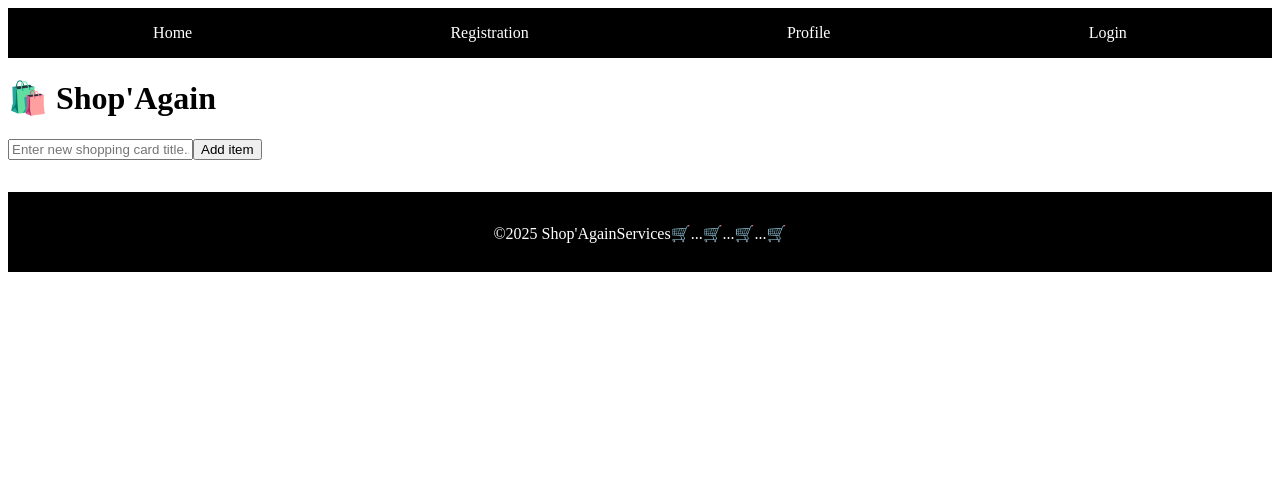
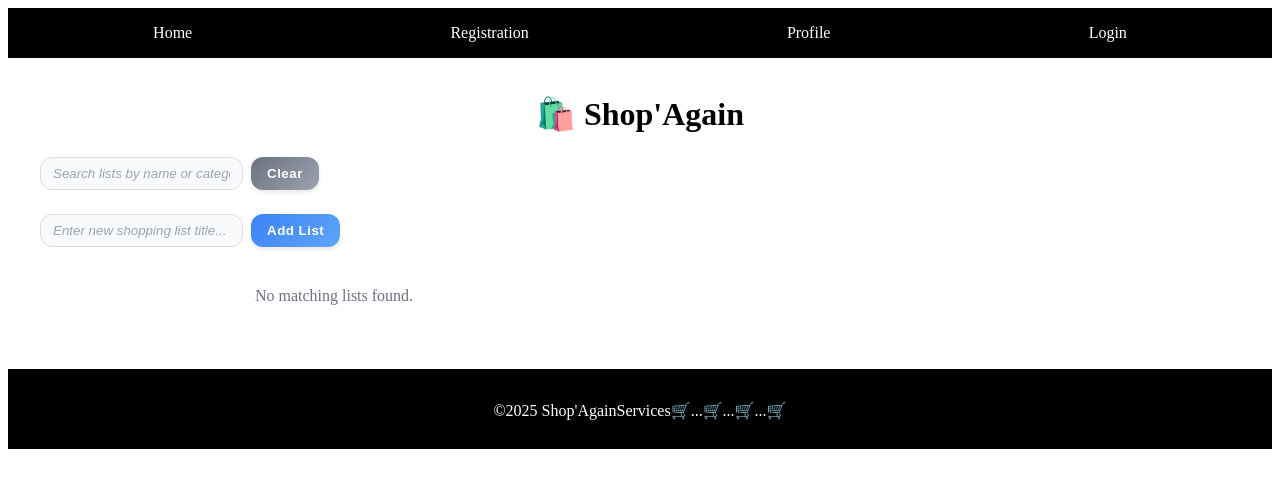
Before and after one commit to Sbonelo2/Task-5--Shopping-List-App, a React (Vite) app: page /home in a window 1280 px wide. Shown: the top 488 px of the page. Built offline with nearby package versions, Linux system fonts and the light colour scheme.

Commit message:
feat home.css

```diff
--- a/Store.ts
+++ b/Store.ts
@@ -10,7 +10,8 @@
         login: LoginReducer,
         register: RegisterReducer,
         profile: ProfileReducer,
-        home: HomeReducer,
+    home: HomeReducer,
+
 
   },
 });
--- a/src/Features/HomeSlice.ts
+++ b/src/Features/HomeSlice.ts
@@ -1,7 +1,6 @@
 import { createSlice, type PayloadAction } from "@reduxjs/toolkit";
 import { v4 as uuidv4 } from "uuid";
 
-// Define sub-item structure
 export interface SubItem {
   id: string;
   name: string;
@@ -12,7 +11,6 @@
   date: string;
 }
 
-// Define card (list) structure
 export interface ShoppingList {
   id: string;
   title: string;
@@ -20,41 +18,52 @@
   subItems: SubItem[];
 }
 
-// Define full slice state
 interface HomeState {
   lists: ShoppingList[];
 }
 
+//   saved lists from localStorage
+const loadFromLocalStorage = (): ShoppingList[] => {
+  try {
+    const data = localStorage.getItem("shoppingLists");
+    return data ? JSON.parse(data) : [];
+  } catch {
+    return [];
+  }
+};
+
+//  Save lists to localStorage as JSON
+const saveToLocalStorage = (lists: ShoppingList[]) => {
+  try {
+    localStorage.setItem("shoppingLists", JSON.stringify(lists));
+  } catch (err) {
+    console.error("Error saving to localStorage", err);
+  }
+};
+
 const initialState: HomeState = {
-  lists: [],
+  lists: loadFromLocalStorage(),
 };
 
 export const homeSlice = createSlice({
   name: "home",
   initialState,
   reducers: {
-    // 🟢 Add a new shopping card
     addList: (state, action: PayloadAction<ShoppingList>) => {
       state.lists.push(action.payload);
+      saveToLocalStorage(state.lists);
     },
-
-    // 🟠 Update a card’s title
     updateList: (state, action: PayloadAction<ShoppingList>) => {
       const index = state.lists.findIndex((l) => l.id === action.payload.id);
       if (index !== -1) {
-        state.lists[index] = {
-          ...state.lists[index],
-          title: action.payload.title,
-        };
+        state.lists[index] = { ...state.lists[index], ...action.payload };
+        saveToLocalStorage(state.lists);
       }
     },
-
-    // 🔴 Remove a shopping card
     removeList: (state, action: PayloadAction<string>) => {
       state.lists = state.lists.filter((l) => l.id !== action.payload);
+      saveToLocalStorage(state.lists);
     },
-
-    // 🟢 Add a sub-item to a card
     addSubItem: (
       state,
       action: PayloadAction<{ parentId: string; subItem: SubItem }>
@@ -62,10 +71,9 @@
       const card = state.lists.find((l) => l.id === action.payload.parentId);
       if (card) {
         card.subItems.push(action.payload.subItem);
+        saveToLocalStorage(state.lists);
       }
     },
-
-    // 🟠 Update a sub-item within a card
     updateSubItem: (
       state,
       action: PayloadAction<{ parentId: string; subItem: SubItem }>
@@ -76,11 +84,10 @@
         const subIndex = card.subItems.findIndex((s) => s.id === subItem.id);
         if (subIndex !== -1) {
           card.subItems[subIndex] = subItem;
+          saveToLocalStorage(state.lists);
         }
       }
     },
-
-    // 🔴 Remove a sub-item from a card
     removeSubItem: (
       state,
       action: PayloadAction<{ parentId: string; subId: string }>
@@ -89,12 +96,12 @@
       const card = state.lists.find((l) => l.id === parentId);
       if (card) {
         card.subItems = card.subItems.filter((s) => s.id !== subId);
+        saveToLocalStorage(state.lists);
       }
     },
   },
 });
 
-// Export actions
 export const {
   addList,
   updateList,
@@ -104,5 +111,4 @@
   removeSubItem,
 } = homeSlice.actions;
 
-// Export reducer
 export default homeSlice.reducer;
--- a/src/Home.css
+++ b/src/Home.css
@@ -1,111 +1,282 @@
-
-/* Home.css */
-
-.home-container {
-  padding: 2rem;
-  max-width: 600px;
-  margin: auto;
-  font-family: Arial, sans-serif;
-  color: #333;
+/*  Container  */
+.max-w-5xl {
+  max-width: 1200px;
+}
+.mx-auto {
+  margin-left: auto;
+  margin-right: auto;
+}
+.p-4 {
+  padding: 1rem;
+}
+@media (max-width: 640px) {
+  .max-w-5xl {
+    max-width: 95%;
+  }
 }
 
-h2 {
+/*  Headers */
+.text-3xl {
+  font-size: 2rem;
+}
+.font-bold {
+  font-weight: 700;
+}
+.text-center {
   text-align: center;
+}
+.mb-6 {
   margin-bottom: 1.5rem;
-  font-size: 2rem;
-  color: #222;
 }
 
-form {
-  display: flex;
-  flex-direction: column;
-  gap: 0.8rem;
-  margin-bottom: 2rem;
-  background: #f9f9f9;
-  padding: 1.2rem;
-  border-radius: 8px;
-  box-shadow: 0 4px 10px rgba(0, 0, 0, 0.05);
+/* Inputs  */
+input[type="text"] {
+  border: 1px solid #ddd;
+  padding: 0.5rem 0.75rem;
+  border-radius: 0.75rem;
+  outline: none;
+  transition: all 0.3s ease;
+  background: #f9fafb;
+}
+input[type="text"]:focus {
+  border-color: #3b82f6;
+  box-shadow: 0 0 12px rgba(59, 130, 246, 0.4);
+}
+input::placeholder {
+  color: #9ca3af;
+  font-weight: 400;
+  font-style: italic;
 }
 
-form input {
-  padding: 0.7rem;
-  border: 1px solid #ccc;
-  border-radius: 6px;
-  font-size: 1rem;
-  transition: border-color 0.2s ease;
+/* Buttons   */
+button {
+  cursor: pointer;
+  transition: all 0.1s ease;
+  font-weight: 600;
+  border: none;
+  border-radius: 0.75rem;
+  padding: 0.5rem 1rem;
+  letter-spacing: 0.5px;
+  box-shadow: 0 2px 5px rgba(0, 0, 0, 0.1);
+}
+button:hover {
+  transform: translateY(-3px) scale(1.02);
+  box-shadow: 0 6px 12px rgba(0, 0, 0, 0.15);
+}
+button:active {
+  transform: scale(0.98);
+  box-shadow: 0 2px 5px rgba(0, 0, 0, 0.08);
 }
 
-form input:focus {
-  outline: none;
-  border-color: #007bff;
+/* Gradient Buttons */
+.bg-blue-600 {
+  background: linear-gradient(135deg, #3b82f6, #60a5fa);
+  color: #fff;
+}
+.hover\:bg-blue-700:hover {
+  background: linear-gradient(135deg, #2563eb, #3b82f6);
+}
+.bg-green-600 {
+  background: linear-gradient(135deg, #16a34a, #22c55e);
+  color: #fff;
+}
+.bg--500 {
+  background: linear-gradient(135deg, black, green);
+  color: #fff;
+}
+.bg-red-500 {
+  background: linear-gradient(135deg, #ef4444, #f87171);
+  color: #fff;
+}
+.bg-gray-500 {
+  background: linear-gradient(135deg, #6b7280, #9ca3af);
+  color: #fff;
 }
 
-form button {
-  padding: 0.8rem;
-  border: none;
-  border-radius: 6px;
-  background: black;
-  color: white;
-  font-size: 1rem;
-  font-weight: bold;
-  cursor: pointer;
-  transition: background 0.3s ease;
+/*  Cards  */
+.border {
+  border: 1px solid #e5e7eb;
+}
+.rounded-2xl {
+  border-radius: 1rem;
+}
+.shadow-md {
+  box-shadow: 0 6px 15px rgba(0, 0, 0, 0.08);
+  transition: all 0.3s ease;
+}
+.hover\:shadow-lg:hover {
+  box-shadow: 0 12px 25px rgba(0, 0, 0, 0.15);
+}
+.bg-white {
+  background-color: #fff;
+}
+.transition {
+  transition: all 0.3s ease;
+}
+.p-4 {
+  padding: 1rem;
 }
 
-form button:hover {
-  background: #0056b3;
+/* Card Header */
+.flex {
+  display: flex;
+}
+.justify-between {
+  justify-content: space-between;
+}
+.items-center {
+  align-items: center;
+}
+.mb-3 {
+  margin-bottom: 0.75rem;
+}
+.gap-2 {
+  gap: 0.5rem;
+}
+.gap-3 {
+  gap: 0.75rem;
+}
+.text-xl {
+  font-size: 1.25rem;
+}
+.font-semibold {
+  font-weight: 600;
 }
 
-/* Shopping list */
-ul {
-  list-style: none;
-  padding: 0;
+/* Sub-items */
+.bg-gray-50 {
+  background-color: #f9fafb;
+}
+.rounded-lg {
+  border-radius: 0.75rem;
+}
+.h-16, .w-16 {
+  height: 4rem;
+  width: 4rem;
+}
+.object-cover {
+  object-fit: cover;
+}
+.shadow {
+  box-shadow: 0 4px 6px rgba(0, 0, 0, 0.08);
+}
+.text-gray-500 {
+  color: #6b7280;
+}
+.text-gray-600 {
+  color: #4b5563;
+}
+.text-gray-700 {
+  color: #374151;
+}
+.text-xs {
+  font-size: 0.75rem;
+}
+.text-sm {
+  font-size: 0.875rem;
 }
 
-li {
-  display: flex;
-  align-items: center;
-  justify-content: space-between;
-  background: #fff;
-  padding: 1rem;
-  margin-bottom: 0.8rem;
-  border-radius: 8px;
-  box-shadow: 0 2px 8px rgba(0, 0, 0, 0.05);
-  transition: transform 0.2s ease;
+/* Forms */
+.border-t {
+  border-top: 1px solid #e5e7eb;
+}
+.pt-3 {
+  padding-top: 0.75rem;
+}
+.grid {
+  display: grid;
+}
+.sm\:grid-cols-2 {
+  grid-template-columns: repeat(2, 1fr);
+}
+.gap-6 {
+  gap: 1.5rem;
+}
+.flex-col {
+  flex-direction: column;
+}
+.sm\:flex-row {
+  flex-direction: row;
+}
+.items-start {
+  align-items: flex-start;
 }
 
-li:hover {
-  transform: translateY(-2px);
+/* Image Preview */
+img.h-24 {
+  height: 6rem;
+}
+img.w-24 {
+  width: 6rem;
+}
+.rounded-md {
+  border-radius: 0.5rem;
+}
+.mt-2 {
+  margin-top: 0.5rem;
+}
+.mt-1 {
+  margin-top: 0.25rem;
+}
+.object-cover {
+  object-fit: cover;
+}
+.border-shadow {
+  box-shadow: 0 4px 8px rgba(0,0,0,0.1);
 }
 
-li strong {
-  font-size: 1.1rem;
-  color: #333;
+/* Alerts */
+.alert {
+  padding: 1rem;
+  background-color: #fef3c7;
+  color: #92400e;
+  border-radius: 0.5rem;
+  margin-bottom: 1rem;
 }
 
-li p {
-  margin: 0.3rem 0;
-  font-size: 0.9rem;
-  color: #666;
+/* Search Bar */
+input::placeholder {
+  color: #9ca3af;
+  font-weight: 400;
 }
 
-li img {
-  margin-left: 1rem;
-  border-radius: 6px;
-  object-fit: cover;
+/* Smooth card animation */
+@keyframes fadeIn {
+  from { opacity: 0; transform: translateY(15px);}
+  to { opacity: 1; transform: translateY(0);}
+}
+.animated-card {
+  animation: fadeIn 0.4s ease-in-out;
 }
 
-li button {
-  margin-left: 1rem;
-  background: black;
-  color: white;
-  border: none;
-  padding: 0.6rem 1rem;
-  border-radius: 6px;
-  cursor: pointer;
-  transition: background 0.3s ease;
+/* Dark Mode Support */
+@media (prefers-color-scheme: dark) {
+  body {
+    background-color: #111827;
+    color: #e5e7eb;
+  }
+  .bg-white {
+    background-color: #1f2937;
+  }
+  .bg-gray-50 {
+    background-color: #374151;
+  }
+  input[type="text"] {
+    background-color: #1f2937;
+    border: 1px solid #4b5563;
+    color: #e5e7eb;
+  }
+  input[type="text"]::placeholder {
+    color: #9ca3af;
+  }
+  button {
+    color: #fff;
+  }
 }
 
-li button:hover {
-  background: #cc0000;
+/* Responsive Tweaks */
+@media (max-width: 768px) {
+  .sm\:grid-cols-2 {
+    grid-template-columns: 1fr;
+  }
 }
--- a/src/Pages/Home.tsx
+++ b/src/Pages/Home.tsx
@@ -16,7 +16,13 @@
   const dispatch = useDispatch();
   const lists = useSelector((state: RootState) => state.home.lists);
 
+  // 🔍 Search
+  const [searchQuery, setSearchQuery] = useState("");
+
+  // 🏷️ States
   const [newCardTitle, setNewCardTitle] = useState("");
+  const [editingCardId, setEditingCardId] = useState<string | null>(null);
+  const [editedCardTitle, setEditedCardTitle] = useState("");
 
   const [subForm, setSubForm] = useState({
     parentId: "",
@@ -31,7 +37,7 @@
 
   const [imagePreview, setImagePreview] = useState<string | null>(null);
 
-  // Add new card
+  // ✅ Add new list
   const handleAddCard = () => {
     if (!newCardTitle.trim()) return;
     const newCard = {
@@ -44,12 +50,28 @@
     setNewCardTitle("");
   };
 
-  // Delete card
+  // ✏️ Edit card
+  const handleStartEditCard = (id: string, title: string) => {
+    setEditingCardId(id);
+    setEditedCardTitle(title);
+  };
+
+  // ✅ Update card
+  const handleUpdateCard = (id: string) => {
+    if (!editedCardTitle.trim()) return;
+    dispatch(
+      updateList({ id, title: editedCardTitle, date: "", subItems: [] })
+    );
+    setEditingCardId(null);
+    setEditedCardTitle("");
+  };
+
+  // ❌ Delete card
   const handleDeleteCard = (id: string) => {
     dispatch(removeList(id));
   };
 
-
+  // 📸 Image handling
   const handleImageChange = (e: React.ChangeEvent<HTMLInputElement>) => {
     if (subForm.imageOption === "upload" && e.target.files?.[0]) {
       const file = e.target.files[0];
@@ -64,6 +86,7 @@
     }
   };
 
+  // ✅ Add or update sub-item
   const handleSubItemSubmit = (e: React.FormEvent) => {
     e.preventDefault();
     if (!subForm.name.trim() || !subForm.quantity.trim()) return;
@@ -86,7 +109,14 @@
       dispatch(addSubItem({ parentId: subForm.parentId, subItem: newSubItem }));
     }
 
-    // Reset form
+    resetSubForm();
+  };
+
+  const handleDeleteSubItem = (parentId: string, subId: string) => {
+    dispatch(removeSubItem({ parentId, subId }));
+  };
+
+  const resetSubForm = () => {
     setSubForm({
       parentId: "",
       id: "",
@@ -100,21 +130,60 @@
     setImagePreview(null);
   };
 
-  const handleDeleteSubItem = (parentId: string, subId: string) => {
-    dispatch(removeSubItem({ parentId, subId }));
+  // 🔍 Filtered results
+  const filteredLists = lists.filter((list) => {
+    const query = searchQuery.toLowerCase();
+    const inTitle = list.title.toLowerCase().includes(query);
+    const inCategory = list.subItems.some((item) =>
+      item.category.toLowerCase().includes(query)
+    );
+    return inTitle || inCategory;
+  });
+
+  // 🔗 Share list (copy to clipboard)
+  const handleShareList = (listId: string) => {
+    const list = lists.find((l) => l.id === listId);
+    if (!list) return;
+
+    const shareText = `🛒 Shopping List: ${list.title}\n\n${list.subItems
+      .map(
+        (i) =>
+          `- ${i.name} (${i.quantity}) [${i.category}] ${
+            i.notes ? "- " + i.notes : ""
+          }`
+      )
+      .join("\n")}`;
+
+    navigator.clipboard.writeText(shareText);
+    alert("✅ List copied to clipboard! You can now share it anywhere.");
   };
 
   return (
     <div className="max-w-5xl mx-auto p-4">
-      <h1 className="text-3xl font-bold mb-6 text-center">
-        🛍️ Shop'Again
-      </h1>
+      <h1 className="text-3xl font-bold mb-6 text-center">🛍️ Shop'Again</h1>
 
-      {/* Add new card */}
+      {/* 🔍 Search Bar */}
+      <div className="flex flex-col sm:flex-row gap-2 mb-6">
+        <input
+          type="text"
+          placeholder="Search lists by name or category..."
+          value={searchQuery}
+          onChange={(e) => setSearchQuery(e.target.value)}
+          className="border p-2 rounded w-full"
+        />
+        <button
+          onClick={() => setSearchQuery("")}
+          className="bg-gray-500 text-white px-4 py-2 rounded hover:bg-gray-600"
+        >
+          Clear
+        </button>
+      </div>
+
+      {/* ➕ Add New List */}
       <div className="flex gap-2 mb-6">
         <input
           type="text"
-          placeholder="Enter new shopping card title..."
+          placeholder="Enter new shopping list title..."
           value={newCardTitle}
           onChange={(e) => setNewCardTitle(e.target.value)}
           className="border p-2 rounded w-full"
@@ -123,28 +192,73 @@
           onClick={handleAddCard}
           className="bg-blue-600 hover:bg-blue-700 text-white px-4 py-2 rounded"
         >
-          Add item
+          Add List
         </button>
       </div>
 
-      {/* Cards */}
+      {/* 🗂️ Lists */}
       <div className="grid gap-6 sm:grid-cols-2">
-        {lists.map((list) => (
+        {filteredLists.length > 0 ? (
+          filteredLists.map((list) => (
             <div
               key={list.id}
               className="border rounded-2xl shadow-md bg-white p-4 hover:shadow-lg transition"
             >
+              {/* Card Header */}
               <div className="flex justify-between items-center mb-3">
+                {editingCardId === list.id ? (
+                  <input
+                    type="text"
+                    value={editedCardTitle}
+                    onChange={(e) => setEditedCardTitle(e.target.value)}
+                    className="border-b-2 p-1 flex-grow text-lg font-semibold focus:outline-none"
+                  />
+                ) : (
                   <h2 className="text-xl font-semibold">{list.title}</h2>
+                )}
+
+                <div className="flex gap-2">
+                  {editingCardId === list.id ? (
+                    <>
+                      <button
+                        onClick={() => handleUpdateCard(list.id)}
+                        className="bg-green-600 text-white px-3 py-1 rounded text-sm"
+                      >
+                        Save
+                      </button>
+                      <button
+                        onClick={() => setEditingCardId(null)}
+                        className="bg-gray-400 text-white px-3 py-1 rounded text-sm"
+                      >
+                        Cancel
+                      </button>
+                    </>
+                  ) : (
+                    <>
+                      <button
+                        onClick={() => handleStartEditCard(list.id, list.title)}
+                        className="bg-yellow-500 text-white px-3 py-1 rounded text-sm"
+                      >
+                        Edit
+                      </button>
                       <button
                         onClick={() => handleDeleteCard(list.id)}
                         className="bg-red-500 hover:bg-red-600 text-white px-3 py-1 rounded text-sm"
                       >
                         Delete
                       </button>
+                      <button
+                        onClick={() => handleShareList(list.id)}
+                        className="bg-blue-500 hover:bg-blue-600 text-white px-3 py-1 rounded text-sm"
+                      >
+                        Share
+                      </button>
+                    </>
+                  )}
+                </div>
               </div>
 
-
+              {/* Sub-items */}
               <ul className="space-y-3 mb-4">
                 {list.subItems.length > 0 ? (
                   list.subItems.map((sub) => (
@@ -207,11 +321,14 @@
                 )}
               </ul>
 
-
+              {/* Add / Edit Sub-item Form */}
               <form onSubmit={handleSubItemSubmit} className="border-t pt-3">
                 <h3 className="font-semibold mb-2 text-gray-700">
-                Add Item to Card
+                  {subForm.id && subForm.parentId === list.id
+                    ? "Edit Item"
+                    : "Add Item to List"}
                 </h3>
+
                 <div className="grid sm:grid-cols-2 gap-2 mb-2">
                   <input
                     type="text"
@@ -255,14 +372,17 @@
                   />
                 </div>
 
-              {/* Image options */}
+                {/* Image Upload */}
                 <div className="flex gap-2 items-center">
                   <select
                     value={subForm.imageOption}
                     onChange={(e) =>
                       setSubForm({
                         ...subForm,
-                      imageOption: e.target.value as "none" | "upload" | "url",
+                        imageOption: e.target.value as
+                          | "none"
+                          | "upload"
+                          | "url",
                         image: "",
                       })
                     }
@@ -280,7 +400,6 @@
                       onChange={handleImageChange}
                     />
                   )}
-
                   {subForm.imageOption === "url" && (
                     <input
                       type="text"
@@ -295,7 +414,6 @@
                   )}
                 </div>
 
-              {/* Image preview */}
                 {imagePreview && (
                   <div className="mt-2 flex flex-col items-start">
                     <img
@@ -320,11 +438,18 @@
                   type="submit"
                   className="mt-3 bg-blue-600 hover:bg-blue-700 text-white px-3 py-2 rounded w-full"
                 >
-                {subForm.id ? "Update Item" : "Add Item"}
+                  {subForm.id && subForm.parentId === list.id
+                    ? "Update Item"
+                    : "Add Item"}
                 </button>
               </form>
             </div>
-        ))}
+          ))
+        ) : (
+          <p className="text-gray-500 text-center col-span-2">
+            No matching lists found.
+          </p>
+        )}
       </div>
     </div>
   );
--- a/src/main.tsx
+++ b/src/main.tsx
@@ -11,7 +11,7 @@
     <Provider store={store}>
       <BrowserRouter>
         <App />
-        {/* <Home /> */}
+
       </BrowserRouter>
     </Provider>
   </StrictMode>
```
Also changed, not shown: src/data/db.json (+8 -0 lines). Lines whose indentation alone changed are shown as unchanged.
